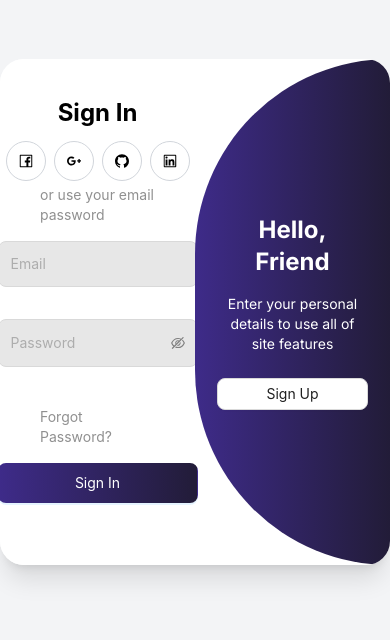
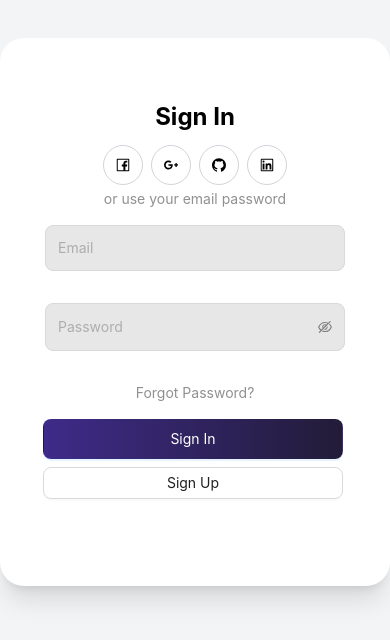
Before and after one commit to LNam14/stock-traders, a Next.js app: page /pages/login in a window 390 px wide. Shown: the part 110-750 px from the top of the page. Built offline with nearby package versions, Linux system fonts and the light colour scheme.

Commit message:
update ui login

```diff
--- a/src/app/pages/login/LoginPage.tsx
+++ b/src/app/pages/login/LoginPage.tsx
@@ -98,8 +98,8 @@ const LoginPage: React.FC = () => {
 
     return (
         <div className="bg-gray-100 flex items-center justify-center min-h-screen">
-            <div className="relative bg-white rounded-3xl shadow-xl overflow-hidden w-full max-w-3xl h-[60vh]">
-                <div className={`absolute top-0 left-0 w-1/2 h-full transition-transform duration-500 ease-in-out ${!isActive ? 'translate-x-full' : 'translate-x-0'}`}>
+            <div className="md:relative bg-white rounded-3xl shadow-xl overflow-hidden w-full max-w-3xl h-[65vh] md:h-[60vh]">
+                <div className={`md:absolute top-0 left-0 w-full md:w-1/2 h-full transition-transform duration-500 ease-in-out ${!isActive ? 'md:translate-x-full' : 'md:translate-x-0'}`}>
                     <div className="h-full flex items-center justify-center">
                         <Form
                             form={form}
@@ -116,7 +116,7 @@ const LoginPage: React.FC = () => {
                                 >
                                     <Input
                                         placeholder="Name"
-                                        className="bg-[#E7E7E7] text-[#6E6E6E] rounded-lg p-3 mb-2 w-[200px] w-[300px] text-sm outline-none"
+                                        className="bg-[#E7E7E7] text-[#6E6E6E] rounded-lg p-3 mb-2 w-[300px] text-sm outline-none"
                                     />
                                 </Form.Item>
                             )}
@@ -126,7 +126,7 @@ const LoginPage: React.FC = () => {
                             >
                                 <Input
                                     placeholder="Email"
-                                    className="bg-[#E7E7E7] text-[#6E6E6E] rounded-lg p-3 mb-2 w-[200px] md:w-[300px] text-sm outline-none"
+                                    className="bg-[#E7E7E7] text-[#6E6E6E] rounded-lg p-3 mb-2 w-[300px] text-sm outline-none"
                                 />
                             </Form.Item>
                             <Form.Item
@@ -135,27 +135,34 @@ const LoginPage: React.FC = () => {
                             >
                                 <Input.Password
                                     placeholder="Password"
-                                    className="bg-[#E7E7E7] text-[#6E6E6E] rounded-lg p-3 mb-2 w-[200px] md:w-[300px] text-sm outline-none"
+                                    className="bg-[#E7E7E7] text-[#6E6E6E] rounded-lg p-3 mb-2 w-[300px] text-sm outline-none"
                                 />
                             </Form.Item>
                             {isActive && (
-                                <span onClick={handleForgotPassword} className="cursor-pointer text-sm text-[#909090] mb-2 mt-2">Forgot Password?</span>
+                                <span onClick={handleForgotPassword} className="cursor-pointer text-sm text-[#909090] mb-2">Forgot Password?</span>
                             )}
                             {error && <p className="text-red-500 mb-2">{error}</p>}
                             <Form.Item>
                                 <Button
                                     type="primary"
                                     htmlType="submit"
-                                    className="w-[200px] md:w-[300px] h-10 background-gradient text-white text-sm px-12 py-2 mt-2 rounded-lg cursor-pointer"
+                                    className="w-[300px] h-10 background-gradient text-white text-sm px-12 py-2 mt-2 rounded-lg cursor-pointer"
                                     loading={loading}
                                 >
                                     {isActive ? "Sign In" : "Sign Up"}
+                                </Button>
+                                <Button
+                                    type="default"
+                                    onClick={handleToggle}
+                                    className="text-sm px-12 w-[300px] md:hidden py-2 mt-2 rounded-lg cursor-pointer"
+                                >
+                                    {isActive ? "Sign Up" : "Sign In"}
                                 </Button>
                             </Form.Item>
                         </Form>
                     </div>
                 </div>
-                <div className={`absolute top-0 ${!isActive ? 'rounded-r-full' : 'rounded-l-full'} right-0 w-1/2 h-full transition-transform duration-500 ease-in-out ${!isActive ? '-translate-x-full' : 'translate-x-0'} transitionus bg-[#606bfa] background-gradient text-white`}>
+                <div className={`absolute top-0 ${!isActive ? 'rounded-r-full' : 'rounded-l-full'} right-0 hidden md:block md:w-1/2 h-full transition-transform duration-500 ease-in-out ${!isActive ? '-translate-x-full' : 'translate-x-0'} transitionus bg-[#606bfa] background-gradient text-white`}>
                     <div className="flex flex-col items-center justify-center h-full text-center p-8">
                         <h1 className="text-2xl font-bold mb-4">{isActive ? "Hello, Friend" : "Welcome Back!"}</h1>
                         <p className="text-sm mb-4">Enter your personal details to use all of site features</p>
```
